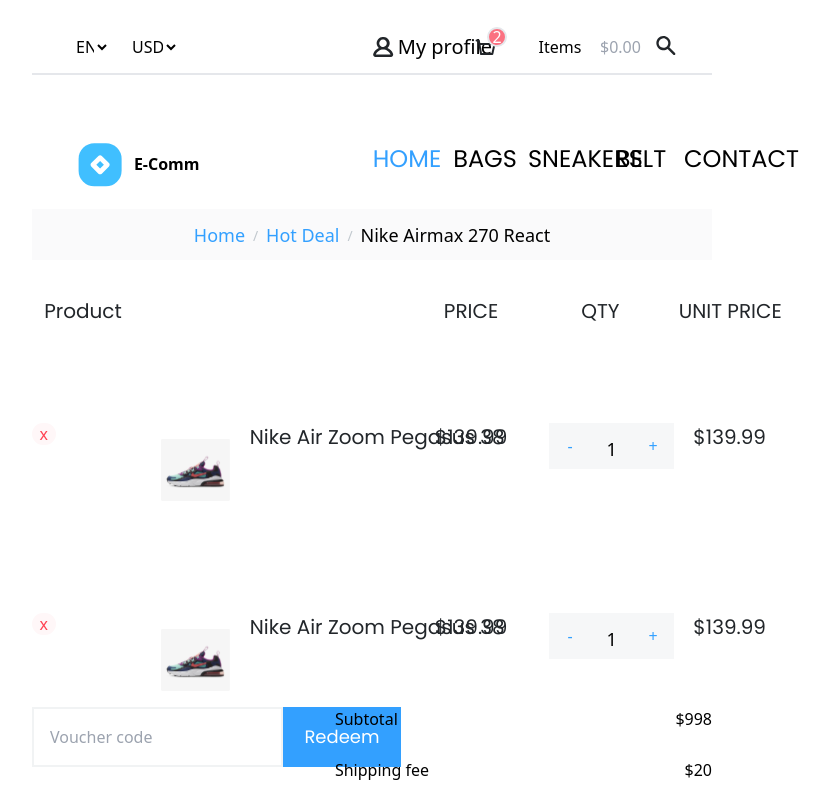
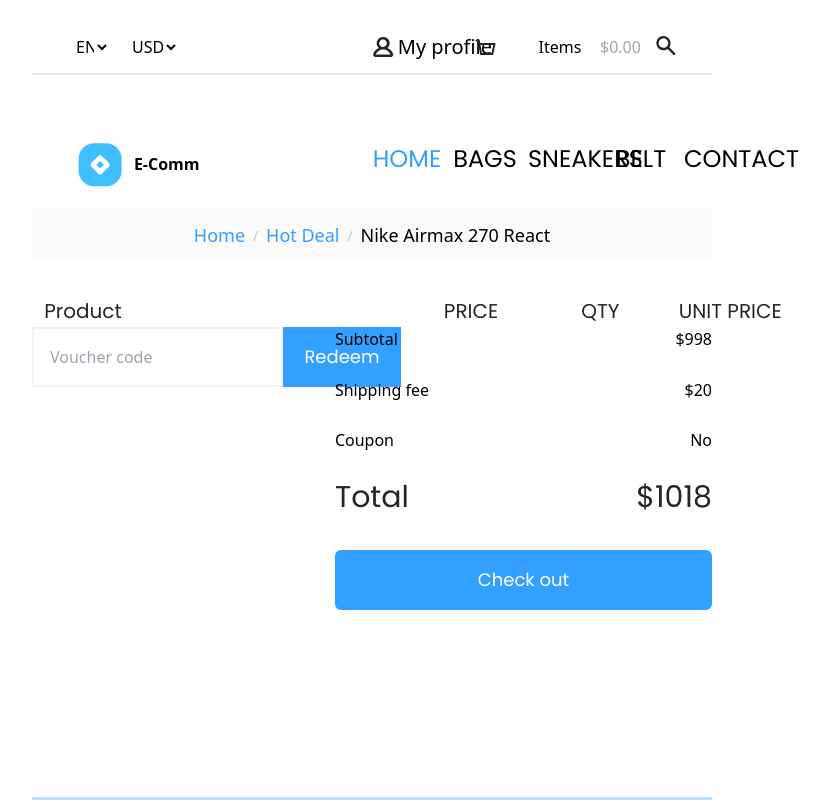
Before and after one commit to KhaledAMARI/E-commerce, a React (Vite) app: page /cart in a window 1280 px wide. Shown: the top 800 px of the page, without its empty margins (268-1098 px from the left). Built offline with nearby package versions, Linux system fonts and the light colour scheme.

Commit message:
- Use Redux Toolkit. - Add product to cart and handle product delete from cart.

```diff
--- a/package.json
+++ b/package.json
@@ -10,8 +10,10 @@
     "preview": "vite preview"
   },
   "dependencies": {
+    "@reduxjs/toolkit": "^2.2.7",
     "react": "^18.3.1",
-    "react-dom": "^18.3.1"
+    "react-dom": "^18.3.1",
+    "react-redux": "^9.1.2"
   },
   "devDependencies": {
     "@eslint/js": "^9.9.0",
--- /dev/null
+++ b/src/Features/Cart/CartSlice.ts
@@ -0,0 +1,27 @@
+import { createSlice } from '@reduxjs/toolkit';
+
+
+export const cartSlice = createSlice({
+  name: 'cart',
+  initialState: [],
+  reducers: {
+    addProduct: (state, action) => {
+      //@ts-expect-error typescript error
+      state.push(action.payload);
+  },
+    removeProduct: (state, action) => {
+      state.forEach((item, index) => {
+      //@ts-expect-error typescript error
+        if (item.id === action.payload) {
+            state.splice(index, 1);
+        }
+      });
+  }
+},
+});
+
+// this is for dispatch
+export const { addProduct, removeProduct } = cartSlice.actions;
+
+// this is for configureStore
+export default cartSlice.reducer;
--- /dev/null
+++ b/src/Features/ProductList/ProductListSlice.ts
@@ -0,0 +1,56 @@
+import { createSlice } from '@reduxjs/toolkit';
+import productImg from "../../assets/images/product.svg";
+
+
+export const productListSlice = createSlice({
+  name: 'productList',
+  initialState: [
+    {
+      id: "1",
+      image: productImg,
+      label: "Nike Air Zoom Pegasus 38",
+      priceAfterDiscount: 139.99,
+      originalPrice: 583.29,
+      discount: "24%",
+      rating: 4.5,
+    },
+    {
+      id: "2",
+      image: productImg,
+      label: "Nike Air Zoom Pegasus 38",
+      priceAfterDiscount: 139.99,
+      originalPrice: 583.29,
+      discount: "24%",
+      rating: 4.5,
+    },
+    {
+      id: "3",
+      image: productImg,
+      label: "Nike Air Zoom Pegasus 38",
+      priceAfterDiscount: 139.99,
+      originalPrice: 583.29,
+      discount: "24%",
+      rating: 4.5,
+    },
+    {
+      id: "4",
+      image: productImg,
+      label: "Nike Air Zoom Pegasus 38",
+      priceAfterDiscount: 139.99,
+      originalPrice: 583.29,
+      discount: "24%",
+      rating: 4.5,
+    },
+  ],
+  reducers: {
+    addProduct: (state, action) => {
+      state.push(action.payload);
+  }
+},
+});
+
+// this is for dispatch
+export const { addProduct } = productListSlice.actions;
+
+// this is for configureStore
+export default productListSlice.reducer;
--- a/src/Pages/Cart/index.tsx
+++ b/src/Pages/Cart/index.tsx
@@ -1,29 +1,38 @@
 import React, { useState } from "react";
 
-import productImg from "../../assets/images/product.svg";
+// import productImg from "../../assets/images/product.svg";
+import { useDispatch, useSelector } from "react-redux";
+import { removeProduct } from "../../Features/Cart/CartSlice";
 
 const Cart = () => {
   const [quantity, setQuantity] = useState(1);
-  const cartList = [
-    {
-      id: "1",
-      image: productImg,
-      label: "Nike Air Zoom Pegasus 38",
-      priceAfterDiscount: 139.99,
-      originalPrice: 583.29,
-      discount: "24%",
-      rating: 4.5,
-    },
-    {
-      id: "2",
-      image: productImg,
-      label: "Nike Air Zoom Pegasus 38",
-      priceAfterDiscount: 139.99,
-      originalPrice: 583.29,
-      discount: "24%",
-      rating: 4.5,
-    },
-  ];
+  const cart = useSelector((state) => state.cart);
+  const dispatch = useDispatch();
+
+  const deleteItem = (itemId) => {
+    console.log("🚀 ~ deleteItem ~ itemId:", itemId);
+    dispatch(removeProduct(itemId));
+  };
+  // const cartList = [
+  //   {
+  //     id: "1",
+  //     image: productImg,
+  //     label: "Nike Air Zoom Pegasus 38",
+  //     priceAfterDiscount: 139.99,
+  //     originalPrice: 583.29,
+  //     discount: "24%",
+  //     rating: 4.5,
+  //   },
+  //   {
+  //     id: "2",
+  //     image: productImg,
+  //     label: "Nike Air Zoom Pegasus 38",
+  //     priceAfterDiscount: 139.99,
+  //     originalPrice: 583.29,
+  //     discount: "24%",
+  //     rating: 4.5,
+  //   },
+  // ];
   return (
     <>
       <div className="w-full h-[51px] bg-[#fafafb] grid place-content-center">
@@ -57,14 +66,19 @@
           <span className="col-span-1 w-[101.99px] h-[30px] font-poppins font-medium text-xl text-[#22262A] text-nowrap">
             UNIT PRICE
           </span>
-          {cartList.map((item) => {
+          {cart.map((item) => {
+            console.log("🚀 ~ {cart.map ~ item:", item);
             const { id, image, label, priceAfterDiscount } = item;
             return (
-              <>
+              <React.Fragment key={id}>
                 <div className="col-span-1 rounded-full bg-[#fff7f8] w-[23.62px] h-[22px] grid place-content-center">
-                  <span className="text-[#FF4252] w-[9.11px] h-[8.49px] flex justify-center items-center">
+                  <button
+                    type="button"
+                    onClick={() => deleteItem(id)}
+                    className="text-[#FF4252] w-[9.11px] h-[8.49px] flex justify-center items-center"
+                  >
                     x
-                  </span>
+                  </button>
                 </div>
                 <div className="col-span-2 gap-5 w-[343.36px] h-full font-poppins font-medium text-xl text-[#22262A] text-nowrap grid grid-flow-col place-content-center">
                   <img
@@ -97,7 +111,7 @@
                 <span className="col-span-1 w-[101.99px] h-[30px] font-poppins font-medium text-xl text-[#22262A] text-nowrap">
                   ${quantity * priceAfterDiscount}
                 </span>
-              </>
+              </React.Fragment>
             );
           })}
         </div>
--- a/src/Pages/ProductList/GridList/index.tsx
+++ b/src/Pages/ProductList/GridList/index.tsx
@@ -1,11 +1,14 @@
 import React from "react";
 
 import shoesIcon from "../../../assets/images/shoes.svg";
-import productImg from "../../../assets/images/product.svg";
 import heartIcon from "../../../assets/images/hearts.svg";
 import blueCartIcon from "../../../assets/images/cart_2.png";
+import { useDispatch, useSelector } from "react-redux";
+import { addProduct } from "../../../Features/Cart/CartSlice";
 
 const GridList = () => {
+  const productList = useSelector((state) => state.productList);
+  const dispatch = useDispatch();
   const hotDealsList = [
     {
       id: "1",
@@ -66,44 +69,49 @@
     },
   ];
 
-  const productList = [
-    {
-      id: "1",
-      image: productImg,
-      label: "Nike Air Zoom Pegasus 38",
-      priceAfterDiscount: 139.99,
-      originalPrice: 583.29,
-      discount: "24%",
-      rating: 4.5,
-    },
-    {
-      id: "2",
-      image: productImg,
-      label: "Nike Air Zoom Pegasus 38",
-      priceAfterDiscount: 139.99,
-      originalPrice: 583.29,
-      discount: "24%",
-      rating: 4.5,
-    },
-    {
-      id: "3",
-      image: productImg,
-      label: "Nike Air Zoom Pegasus 38",
-      priceAfterDiscount: 139.99,
-      originalPrice: 583.29,
-      discount: "24%",
-      rating: 4.5,
-    },
-    {
-      id: "4",
-      image: productImg,
-      label: "Nike Air Zoom Pegasus 38",
-      priceAfterDiscount: 139.99,
-      originalPrice: 583.29,
-      discount: "24%",
-      rating: 4.5,
-    },
-  ];
+  const addProductToCart = (product) => {
+    console.log("🚀 ~ addProductToCart ~ product:", product);
+    dispatch(addProduct(product));
+  };
+
+  // const productList = [
+  //   {
+  //     id: "1",
+  //     image: productImg,
+  //     label: "Nike Air Zoom Pegasus 38",
+  //     priceAfterDiscount: 139.99,
+  //     originalPrice: 583.29,
+  //     discount: "24%",
+  //     rating: 4.5,
+  //   },
+  //   {
+  //     id: "2",
+  //     image: productImg,
+  //     label: "Nike Air Zoom Pegasus 38",
+  //     priceAfterDiscount: 139.99,
+  //     originalPrice: 583.29,
+  //     discount: "24%",
+  //     rating: 4.5,
+  //   },
+  //   {
+  //     id: "3",
+  //     image: productImg,
+  //     label: "Nike Air Zoom Pegasus 38",
+  //     priceAfterDiscount: 139.99,
+  //     originalPrice: 583.29,
+  //     discount: "24%",
+  //     rating: 4.5,
+  //   },
+  //   {
+  //     id: "4",
+  //     image: productImg,
+  //     label: "Nike Air Zoom Pegasus 38",
+  //     priceAfterDiscount: 139.99,
+  //     originalPrice: 583.29,
+  //     discount: "24%",
+  //     rating: 4.5,
+  //   },
+  // ];
   return (
     <>
       <div className="w-full h-[51px] bg-[#fafafb] grid place-content-center">
@@ -282,14 +290,14 @@
                       <div className="w-[113px] h-[51px] flex justify-center items-center gap-2">
                         <button
                           type="button"
-                          onClick={() => console.log("heart clicked!")}
+                          onClick={() => console.log("heart clicked")}
                           className="border rounded-full bg-white w-[52px] h-[51px] flex justify-center items-center"
                         >
                           <img src={heartIcon} alt="heart icon" className="" />
                         </button>
                         <button
                           type="button"
-                          onClick={() => console.log("cart clicked!")}
+                          onClick={() => addProductToCart(product)}
                           className="border rounded-full bg-white w-[52px] h-[51px] flex justify-center items-center"
                         >
                           <img
--- /dev/null
+++ b/src/Store/index.ts
@@ -0,0 +1,15 @@
+import { configureStore } from '@reduxjs/toolkit';
+import productListReducer from '../Features/ProductList/ProductListSlice';
+import cartReducer from '../Features/Cart/CartSlice';
+
+export const store = configureStore({
+  reducer: {
+    productList: productListReducer,
+    cart: cartReducer,
+  },
+})
+
+// Infer the `RootState` and `AppDispatch` types from the store itself
+export type RootState = ReturnType<typeof store.getState>
+// Inferred type: {posts: PostsState, comments: CommentsState, users: UsersState}
+export type AppDispatch = typeof store.dispatch
--- a/src/components/Header/index.tsx
+++ b/src/components/Header/index.tsx
@@ -5,8 +5,11 @@
 import cartIcon from "../../assets/images/cart_icon.svg";
 import searchIcon from "../../assets/images/search_icon.svg";
 import logo from "../../assets/images/logo.svg";
+import { useSelector } from "react-redux";
 
 const Header = () => {
+  const cart = useSelector((state) => state.cart);
+
   return (
     <>
       <nav className="grid grid-cols-2 place-content-center h-[42px] px-10 border-b-2 pb-3 border-b-2-[#FAFAFB]">
@@ -41,9 +44,11 @@
           <li className="relative grid place-items-center w-[75px]">
             <NavLink to="/cart">
               <img src={cartIcon} alt="cart icon" />
-              <span className="bg-[#FB7181] text-white w-5 h-5 border-2 px-2 py-1 rounded-full absolute bottom-3 right-4 grid place-content-center">
-                2
-              </span>
+              {cart.length > 0 && (
+                <span className="bg-[#FB7181] text-white w-5 h-5 border-2 px-2 py-1 rounded-full absolute bottom-3 right-4 grid place-content-center">
+                  {cart.length}
+                </span>
+              )}
             </NavLink>
           </li>
           <li>
--- a/src/main.tsx
+++ b/src/main.tsx
@@ -1,13 +1,17 @@
 import { StrictMode } from "react";
 import { createRoot } from "react-dom/client";
 import { BrowserRouter } from "react-router-dom";
+import { store } from "./Store";
+import { Provider } from "react-redux";
 import App from "./App.tsx";
 import "./index.css";
 
 createRoot(document.getElementById("root")!).render(
   <StrictMode>
     <BrowserRouter>
-      <App />
+      <Provider store={store}>
+        <App />
+      </Provider>
     </BrowserRouter>
   </StrictMode>
 );
```
Also changed, not shown: 1 other file (tests, documents, lock files or other folders).
